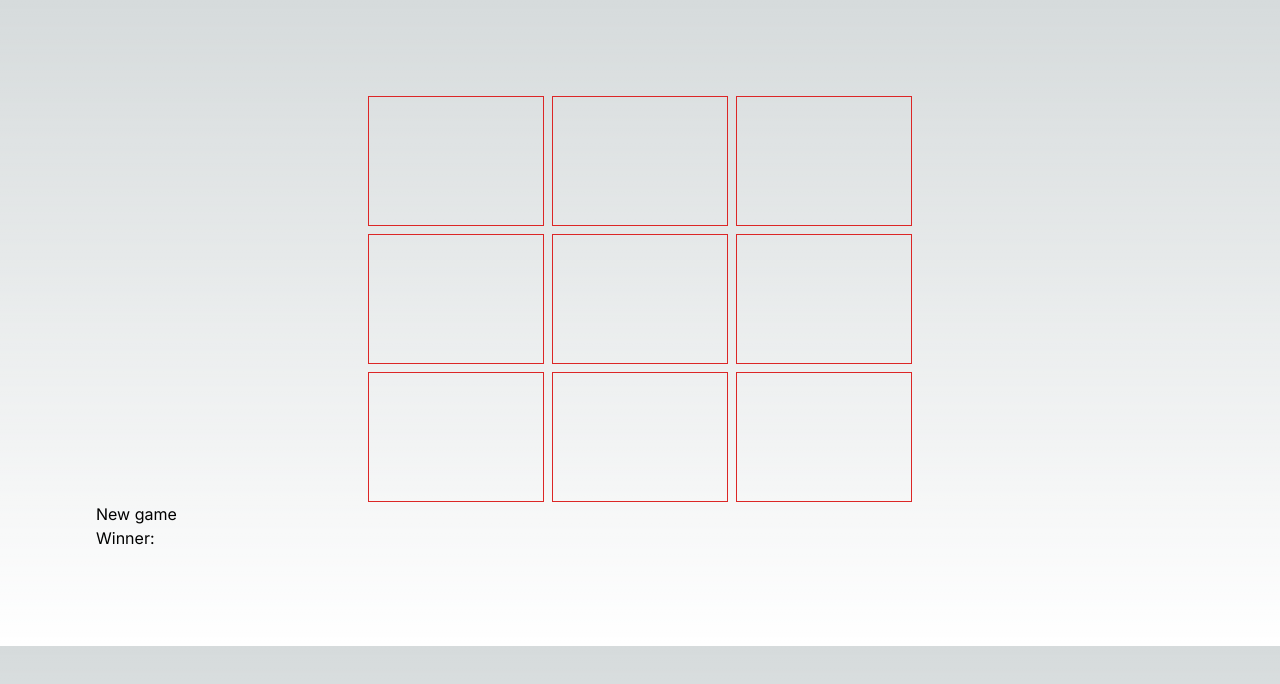
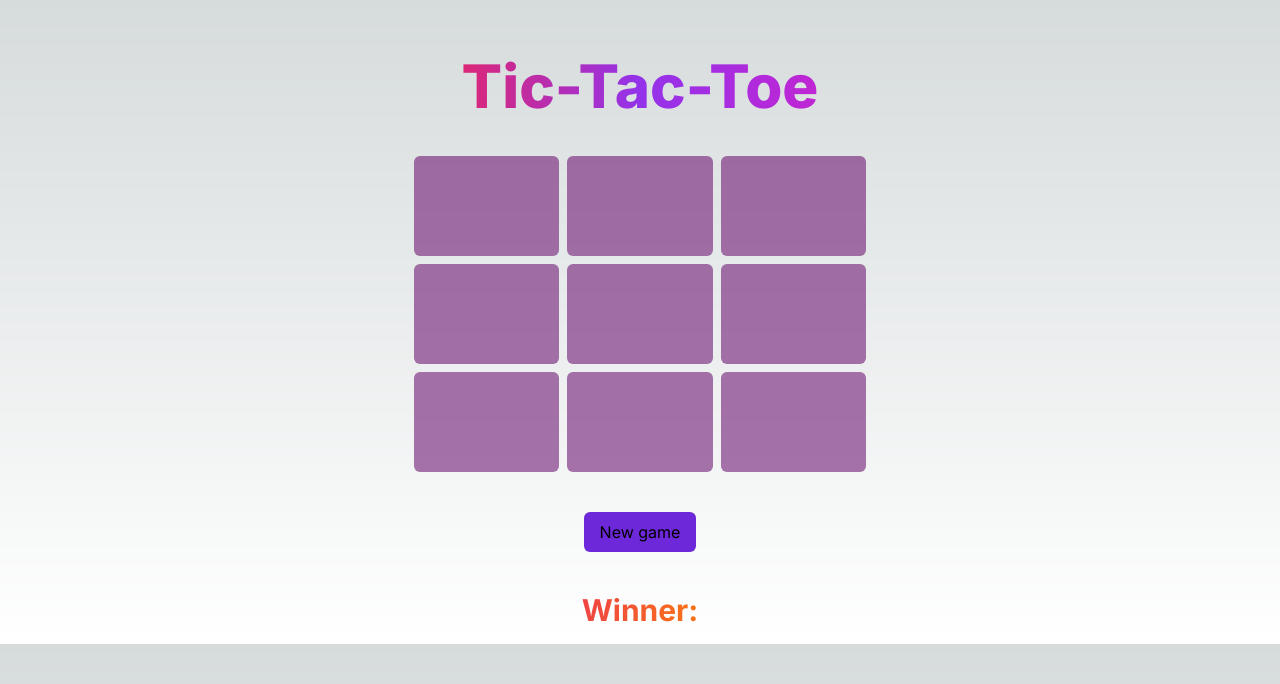
Before and after one commit to mgsbb/nextjs-tic-tac-toe, a Next.js app: page / in a window 1280 px wide. Shown: the top 684 px of the page. Built offline with nearby package versions, Linux system fonts and the light colour scheme.

Commit message:
Style grid, heading and buttons

```diff
--- a/src/app/components/GridTile.tsx
+++ b/src/app/components/GridTile.tsx
@@ -16,16 +16,24 @@ type Props = {
 // =================================================================================================
 
 const GridTile = ({ indexValue, onClick, gameState, isGameOver }: Props) => {
+  function isTileDisabled() {
+    if (gameState[indexValue] !== "" || isGameOver) return true;
+  }
+
   return (
     <button
       onClick={onClick}
-      disabled={gameState[indexValue] !== "" || isGameOver}
-      className="w-full border border-red-600 p-10 text-center"
+      disabled={isTileDisabled()}
+      className={`${
+        !isTileDisabled() && "hover:bg-fuchsia-900/90"
+      } rounded-md bg-fuchsia-900/60 px-8 py-4  md:px-12 md:py-6 lg:px-16 lg:py-8`}
     >
-      <p className={`${gameState[indexValue] === "" && "invisible"}`}>
-        {gameState[indexValue] !== ""
-          ? gameState[indexValue]
-          : "a random value"}
+      <p
+        className={`${
+          gameState[indexValue] === "" && "invisible"
+        } text-3xl font-bold text-orange-500`}
+      >
+        {gameState[indexValue] !== "" ? gameState[indexValue] : "a"}
       </p>
     </button>
   );
--- a/src/app/page.tsx
+++ b/src/app/page.tsx
@@ -44,9 +44,15 @@ export default function Home() {
   // =================================================================================================
 
   return (
-    <main className="mx-auto w-full p-24">
-      <h1></h1>
-      <div className="mx-auto grid w-1/2 grid-cols-3 gap-2">
+    <main className="mx-auto mt-10 flex w-full flex-col items-center gap-10 p-4">
+      <h1
+        className="w-max bg-gradient-to-r from-pink-600
+      via-purple-600 to-fuchsia-600 bg-clip-text text-3xl font-extrabold text-transparent md:text-5xl lg:text-6xl"
+      >
+        Tic-Tac-Toe
+      </h1>
+
+      <div className="grid grid-cols-3 gap-2">
         {Array.from(Array(9).keys()).map((index) => {
           return (
             <GridTile
@@ -60,9 +66,15 @@ export default function Home() {
         })}
       </div>
 
-      <button onClick={handleNewGame}>New game</button>
-
-      <p>Winner: {winner && winner}</p>
+      <button
+        onClick={handleNewGame}
+        className="rounded-md bg-violet-700 px-4 py-2 hover:bg-purple-600"
+      >
+        New game
+      </button>
+      <p className="bg-gradient-to-r from-red-500 to-orange-500 bg-clip-text text-2xl font-bold text-transparent md:text-3xl">
+        Winner: {winner && winner}
+      </p>
     </main>
   );
 }
```
